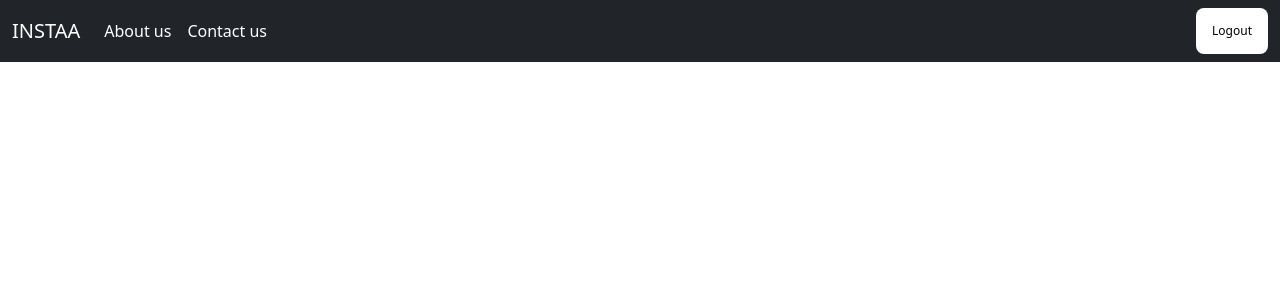
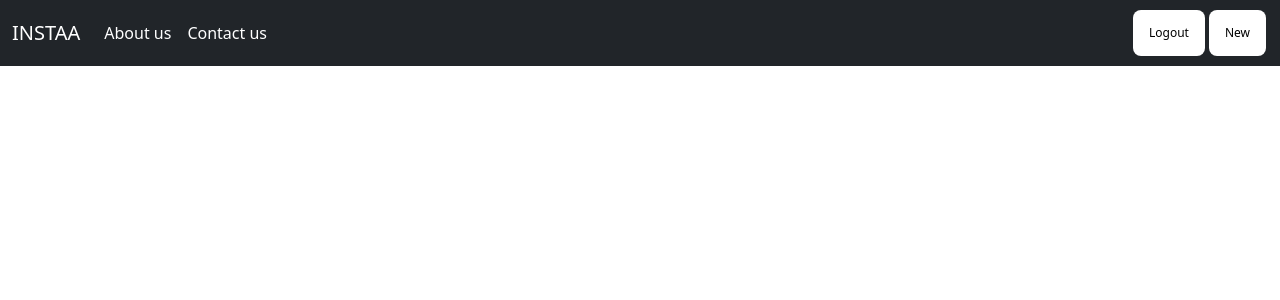
Before and after one commit to ManavdhiMan003/instagram, a Django app: page / in a window 1280 px wide. Shown: the top 300 px of the page. Run offline with Django 3.2, Linux system fonts and the light colour scheme; a user stored in the database is signed in.

Commit message:
update base

```diff
--- a/insta/templates/base.html
+++ b/insta/templates/base.html
@@ -21,12 +21,34 @@
             font-size: 12px;
             transition-duration: 0.4s;
             cursor:pointer;
+            margin:2px;
         }
         .logout_button:hover {
             background-color: #98FB98; /* Green */
             color: white;
         }
         .logout_link{
+            text-decoration: none;
+            color: black;
+        }
+        .add_post{
+            background-color: white;
+            border-radius: 8px;
+            color: white;
+            padding: 14px 16px;
+            text-align: center;
+            text-decoration: none;
+            display: inline-block;
+            font-size: 12px;
+            transition-duration: 0.4s;
+            cursor:pointer;
+            margin:2px;
+        }
+        .add_post:hover {
+            background-color: #98FB98; /* Green */
+            color: white;
+        }
+        .post_link{
             text-decoration: none;
             color: black;
         }
@@ -52,6 +74,9 @@
         <div class="logout_button">
             <a  class="logout_link" href="/login">Logout</a>
         </div>
+        <div class="add_post">
+            <a  class="post_link" href="/post">New</a>
+        </div>
       </form>
     </div>
   </div>
--- a/insta/templates/login.html
+++ b/insta/templates/login.html
@@ -92,11 +92,11 @@
             autofocus>
         <label for="inputPassword" class="sr-only">Password</label>
         <input type="password" id="inputPassword" name="password" class="form-control" placeholder="Password" required>
-        <div class="checkbox mb-3">
+        {% comment %} <div class="checkbox mb-3">
             <label>
                 <input type="checkbox" value="remember-me"> Remember me
             </label>
-        </div>
+        </div> {% endcomment %}
         <button class="btn btn-lg btn-primary btn-block" type="submit">Sign in</button>
         <a href="/signup">Sign Up</a>
     </form>
```
